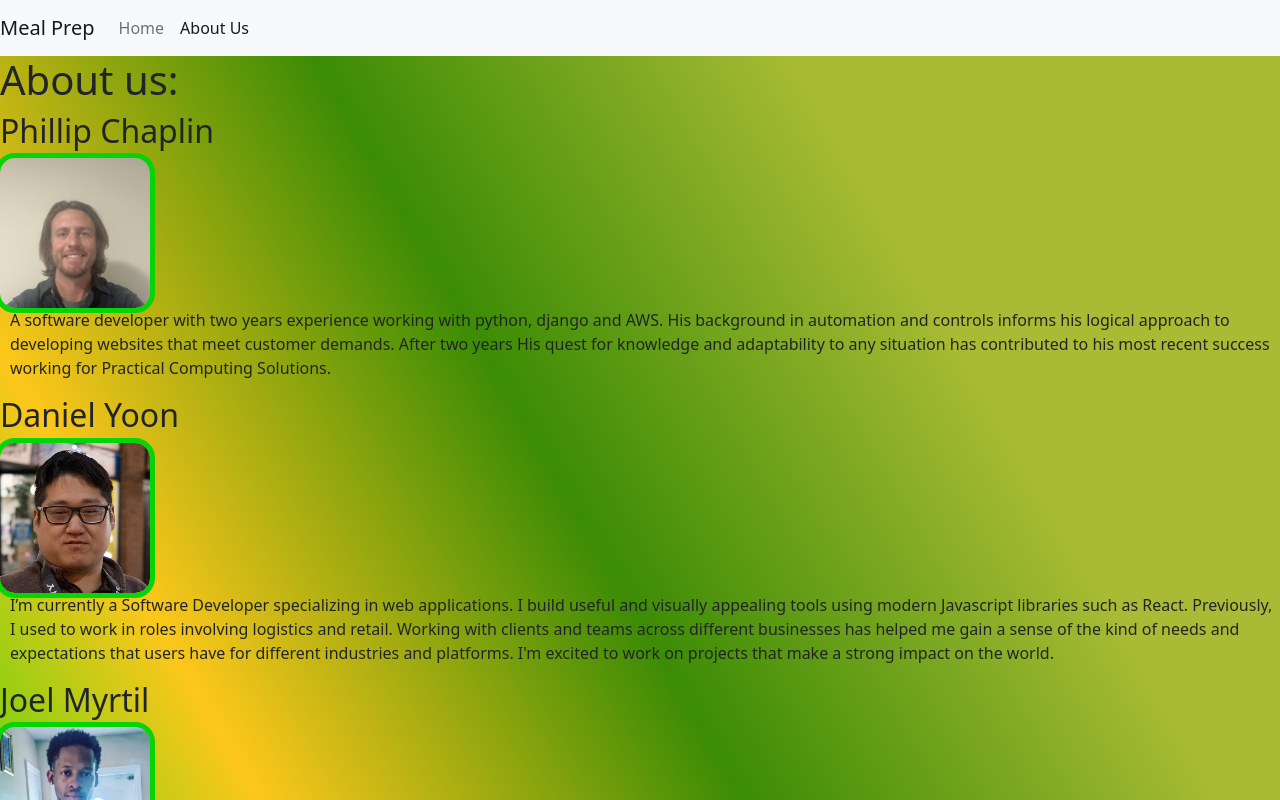
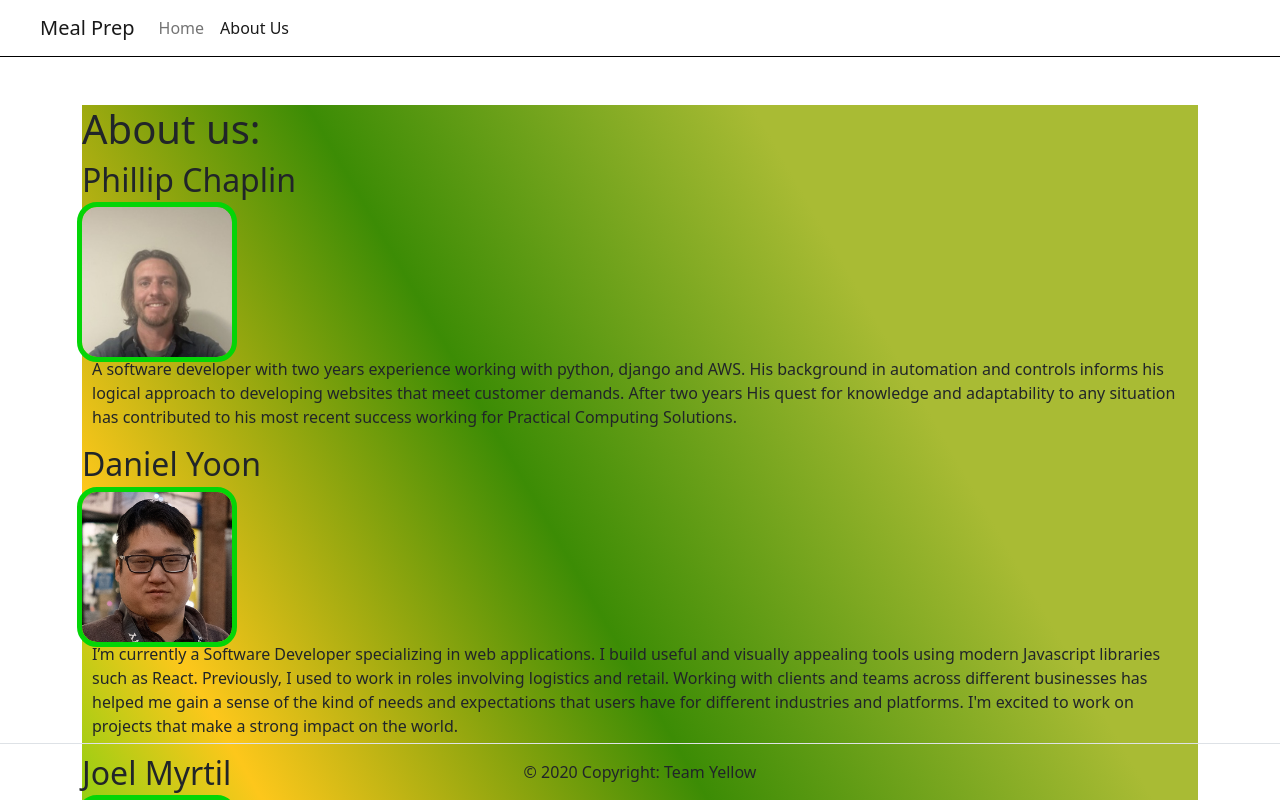
Before and after one commit to Spoonacular-team-yellow/meal-planner-client, a React (Create React App) app: page /about in a window 1280 px wide. Shown: the top 800 px of the page. Built offline with nearby package versions, Linux system fonts and the light colour scheme; no server answers.

Commit message:
styled navbar and footer

```diff
--- a/src/About.css
+++ b/src/About.css
@@ -12,77 +12,6 @@
     font-size: 16px;
   }
 
-  /* header {
-    margin: -20px;
-    color: white;
-    width: 100%;
-    padding: 30px;
-    align-items: center;
-    justify-content: center;
-    background: linear-gradient(45deg, #e6fb04, #ff6600, #00ff66, #0077ff, #ff0099, #630dd0, #ff3300, #099fff);
-  } */
-  /* .flex-strip {
-    width: 98%;
-    height: max-content;
-    display: flex;
-    justify-content: space-between;
-    position: absolute;
-  } */
-  /* .circle-grey {
-  background-color: #ffd900;
-  height: 22px;
-  width: 22px;
-  border-radius: 50%;
-  margin-top: -10px;
-  animation: lights 2s infinite;
-  } */
-
-  /* .circle-gold {
-    background-color: yellow;
-    height: 22px;
-    width: 22px;
-    border-radius: 50%;
-    margin-top: -10px;
-    animation: lights 1s infinite;
-
-    } */
-    /* @keyframes lights {
-      0% {
-        left: 15px; opacity: 100%;
-      }
-      25% {
-        left: 30px; opacity: 0%;
-      }
-      50% {
-        left: 60px; opacity: 100%;
-      }
-      75% {
-        left: 120px; opacity: 0%;
-      }
-      100% {
-        left: 150px; opacity: 100%;
-      }
-    } */
-
-  /* .marquee {
-    text-transform: capitalize;
-    white-space: nowrap;
-    overflow: hidden;
-    justify-content: center;
-    align-items: center;
-  } */
-
-  /* .marquee div {
-    padding: 15px;
-    font-size: 4rem;
-    font-family:"Rye", serif;
-    font-weight: 400px;
-    animation: animate 15s linear infinite;
-    padding-left: 100%;
-    display: inline-block;
-    letter-spacing: 0.08em;
-    text-shadow: 10px 5px 10px #132022;
-  } */
 
   @keyframes animate {
     100% {
@@ -90,34 +19,15 @@
     }
   }
 
-
+.div-content {
+  margin: 1rem;
+}
 
 .about-content {
     background:linear-gradient(60deg,var(--dark-red),var(--dark-yellow),var(--dark-green),var(--dark-blue),var(--dark-blue));
-    outline:2px solid var(--black);
+    /* outline:2px solid var(--black); */
   }
 
-  /* main {
-    padding: 30px;
-    justify-items:center;
-    font-family: 'Gill Sans', 'Gill Sans MT', Calibri, 'Trebuchet MS', sans-serif;
-    line-height: 2vh;
-  } */
-
-  /* p{
-    /* border:10px solid green; */
-    /* margin:2vh 20px 0 0;
-    display: grid;
-    grid-template-columns: repeat(6, 1fr);
-    grid-template-rows: 1fr;
-    grid-column-gap: 10px;
-    grid-row-gap: 10px;
-    align-items:center;
-    max-width:90%;
-    padding:20px;
-    transition: background 1s;
-    border-radius:30px;
-  } */ */
 
 
 
@@ -147,14 +57,6 @@
   }
 
   p {
-    /* border:2px solid yellow; */
     grid-area: 1 / 3 / 2 / 7;
     padding-left: 10px;
   }
-/*
-  footer {
-    color: white;
-    font-size: 1em;
-    text-align: center;
-    padding-top: 10px;
-  } */
--- a/src/About.js
+++ b/src/About.js
@@ -1,4 +1,5 @@
 import { Component } from "react";
+import Container from 'react-bootstrap/Container';
 // import Image from 'react-bootstrap/Image'
 import "./About.css"
 
@@ -7,6 +8,8 @@ class Profile extends Component {
   render() {
     /* TODO: render information about the developers */
     return(
+      <Container>
+
         <div className="about-content">
           <h1>About us:</h1>
           <section>
@@ -32,6 +35,7 @@ class Profile extends Component {
             <p>Aspiring web developer. He has previous experience in IT, where he dealt with troublshooting hardware and softeware issues. He want to be apart of building something great. </p>
           </section>
         </div>
+      </Container>
     )
   }
 };
--- a/src/App.css
+++ b/src/App.css
@@ -1,42 +1,5 @@
-body {
-  background-color: white;
+* {
+  margin: 0;
+  padding: 0;
+  box-sizing: border-box;
 }
-
-.App {
-  text-align: center;
-}
-
-.App-logo {
-  height: 40vmin;
-  pointer-events: none;
-}
-
-@media (prefers-reduced-motion: no-preference) {
-  .App-logo {
-    animation: App-logo-spin infinite 20s linear;
-  }
-}
-
-.App-header {
-  background-color: #282c34;
-  min-height: 100vh;
-  display: flex;
-  flex-direction: column;
-  align-items: center;
-  justify-content: center;
-  font-size: calc(10px + 2vmin);
-  color: white;
-}
-
-.App-link {
-  color: #61dafb;
-}
-
-@keyframes App-logo-spin {
-  from {
-    transform: rotate(0deg);
-  }
-  to {
-    transform: rotate(360deg);
-  }
-}
--- a/src/App.js
+++ b/src/App.js
@@ -15,7 +15,9 @@ import './App.css';
 
 class App extends React.Component {
   render() {
-    console.log(this.props);
+    // console.log(this.props);
+    console.log(process.env.REACT_APP_AUTH0_DOMAIN)
+
     return (
       <>
       <Router>
--- /dev/null
+++ b/src/Footer.css
@@ -0,0 +1,3 @@
+div.fixed-bottom {
+    border-top: 1px solid black;
+}
--- a/src/Footer.js
+++ b/src/Footer.js
@@ -1,12 +1,13 @@
 import React from 'react';
-import Navbar from 'react-bootstrap/Navbar';
+import './Footer.css';
 
 class Footer extends React.Component {
   render() {
     return (
-      <Navbar collapseOnSelect expand="lg" bg="dark" variant="dark">
-        <Navbar.Brand>By Team Yellow </Navbar.Brand>
-      </Navbar>
+      <div className="text-center p-3 border-top border-black fixed-bottom">
+      © 2020 Copyright: Team Yellow
+
+    </div>
     )
   }
 }
--- /dev/null
+++ b/src/Header.css
@@ -0,0 +1,9 @@
+nav {
+    /* background-color: #413dab; */
+    border-bottom: 1px solid black;
+    margin-bottom: 3rem;
+}
+
+.navbar-brand {
+    margin-left: 2.5rem;
+}
--- a/src/Header.js
+++ b/src/Header.js
@@ -1,11 +1,12 @@
 import React from 'react';
 import { Navbar, Nav } from 'react-bootstrap';
-import { LinkContainer } from "react-router-bootstrap"
+import { LinkContainer } from "react-router-bootstrap";
+import './Header.css';
 
 class Header extends React.Component {
   render() {
     return (
-      <Navbar collapseOnSelect expand="lg" bg="light">
+      <Navbar collapseOnSelect expand="lg">
         <Navbar.Brand>Meal Prep</Navbar.Brand>
         <Navbar.Toggle aria-controls="basic-navbar-nav"/>
         <Navbar.Collapse id="basic-navbar-nav">
--- a/src/Main.js
+++ b/src/Main.js
@@ -1,8 +1,5 @@
 import React from "react";
-// import Button from "react-bootstrap/Button";
-// import InputGroup from "react-bootstrap/InputGroup";
-// import Form from "react-bootstrap/Form";
-// import { Badge } from "react-bootstrap";
+import Container from 'react-bootstrap/Container';
 import Search from "./Search";
 import Results from "./Results";
 import axios from "axios";
@@ -136,6 +133,7 @@ class Main extends React.Component {
   render() {
     return (
       <>
+        <Container>
           <Search
             // ingredientHandler={this.ingredientHandler}
             getRecipe={this.getRecipe}
@@ -150,6 +148,7 @@ class Main extends React.Component {
             createUser={this.createUser}
             toggleRegisterModal={this.toggleRegisterModal}
           />
+        </Container>
       </>
     );
   }
--- a/src/Results.js
+++ b/src/Results.js
@@ -5,6 +5,7 @@ import RecipeModal from './RecipeModal';
 class Results extends React.Component {
 
   render() {
+    console.log(this.props)
     return (
       <>
         { this.props.recipes &&
```
Also changed, not shown: src/Main.css (added). Lines whose indentation alone changed are shown as unchanged.
